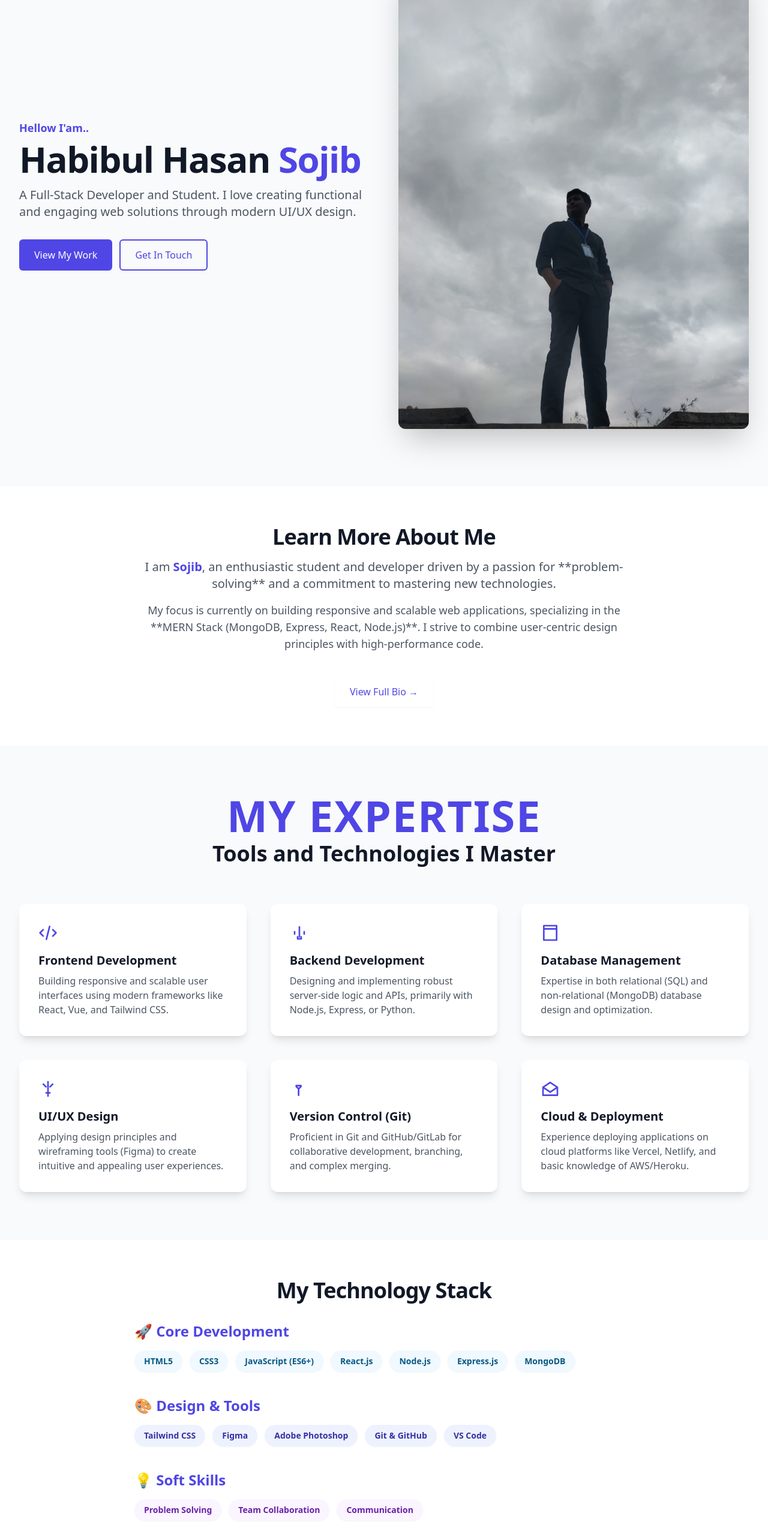
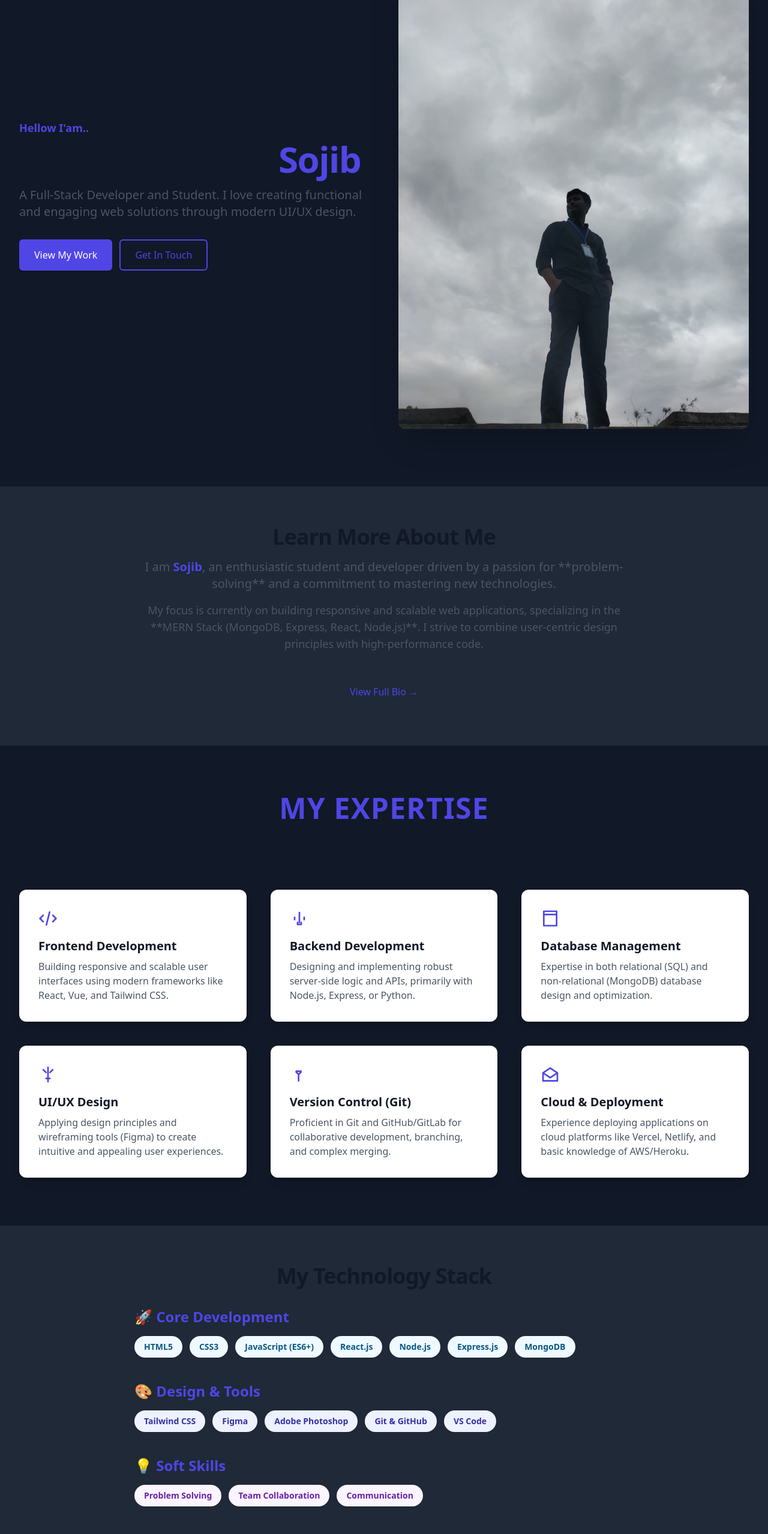
Before and after one commit to sojib215/Portfolio, a website: page index.html in a window 1280 px wide. Shown: the part 240-2797 px from the top of the page at 60% size. Drawn offline with nearby package versions, Linux system fonts and the light colour scheme.

Commit message:
fixed index

```diff
--- a/index.html
+++ b/index.html
@@ -38,15 +38,12 @@
 </head>
 <body class="bg-gray-900 ">
     <div id="navbar-placeholder"></div>
-    <section id="hero-banner" class="bg-gray-50 dark:bg-gray-900 py-16 md:py-24 overflow-hidden">
+
+    <section id="hero-banner" class="bg-gray-900 py-16 md:py-24 overflow-hidden">
         <div class="max-w-7xl mx-auto px-4 sm:px-6 lg:px-8">
             <div class="lg:flex lg:items-center lg:justify-between gap-12">
 
-                <div
-                    class="lg:w-1/2 mb-10 lg:mb-0 section-animate"
-                    data-animation="fade-in-right"
-                    style="--animation-delay: 0.1s;"
-                >
+                <div class="lg:w-1/2 mb-10 lg:mb-0 section-animate" data-animation="fade-in-right"style="--animation-delay: 0.1s;">
                     <p
                         class="text-lg font-semibold text-indigo-600 dark:text-indigo-400 mb-2 section-animate"
                         data-animation="fade-in-up"
@@ -64,12 +61,7 @@
                             Habibul Hasan <span class="text-indigo-600 dark:text-indigo-400">Sojib</span>
                         </span>
                     </h1>
-
-                    <p
-                        class="mt-4 text-xl text-gray-600 dark:text-gray-300 section-animate"
-                        data-animation="fade-in-up"
-                        style="--animation-delay: 0.7s;"
-                    >
+                    <p class="mt-4 text-xl text-gray-600 dark:text-gray-300 section-animate"data-animation="fade-in-up"style="--animation-delay: 0.7s;">
                         A Full-Stack Developer and Student. I love creating functional and engaging web solutions through modern UI/UX design.
                     </p>
 
@@ -107,7 +99,7 @@
         </div>
     </section>
 
-<section id="about" class="py-16 bg-white dark:bg-gray-800">
+    <section id="about" class="py-16 bg-gray-800">
         <div class="max-w-4xl mx-auto px-4 sm:px-6 lg:px-8 text-center">
 
             <h2
@@ -147,12 +139,12 @@
         </div>
     </section>
 
-<section id="skills" class="py-20 bg-gray-50 dark:bg-gray-900">
+    <section id="skills" class="py-20 bg-gray-900">
         <div class="max-w-7xl mx-auto px-4 sm:px-6 lg:px-8">
 
             <div class="text-center mb-16">
                 <p
-                    class="text-7xl font-semibold text-indigo-600 dark:text-indigo-400 tracking-wide uppercase section-animate"
+                    class="text-5xl font-semibold text-indigo-600 dark:text-indigo-400 tracking-wide uppercase section-animate"
                     data-animation="fade-in-up"
                     style="--animation-delay: 0.1s;"
                 >
@@ -294,7 +286,7 @@
     </section>
     <!-- Skill section  -->
 
-    <section id="skills-details" class="py-16 bg-white dark:bg-gray-800">
+    <section id="skills-details" class="py-16 bg-gray-800">
     <div class="max-w-4xl mx-auto px-4 sm:px-6 lg:px-8">
         <h2
             class="text-3xl font-bold tracking-tight text-gray-900 dark:text-white sm:text-4xl mb-8 text-center section-animate"
@@ -365,7 +357,7 @@
 
 <!-- Revewt to previous claints  -->
 
-<section id="testimonials" class="py-20 bg-gray-50 dark:bg-gray-900">
+<section id="testimonials" class="py-20 bg-gray-900">
     <div class="max-w-7xl mx-auto px-4 sm:px-6 lg:px-8">
 
         <div class="text-center mb-16">
@@ -483,7 +475,7 @@
 
     <!-- From  -->
 
-    <section id="contact-form" class="py-16 md:py-24 bg-gray-50 dark:bg-gray-900">
+    <section id="contact-form" class="py-16 md:py-24 bg-gray-900">
     <div class="max-w-4xl mx-auto px-4 sm:px-6 lg:px-8">
 
         <div class="text-center mb-12">
@@ -650,6 +642,10 @@
     </svg>
 </button>
 
+
+
+
+
     <script src="script.js"></script>
 </body>
 </html>
--- a/package.json
+++ b/package.json
@@ -1,5 +1,9 @@
 {
   "devDependencies": {
     "prettier": "3.6.2"
+  },
+  "dependencies": {
+    "@tailwindcss/cli": "^4.1.17",
+    "tailwindcss": "^4.1.17"
   }
 }
--- a/style.css
+++ b/style.css
@@ -1,3 +1,4 @@
+
 /* Navbar fixed */
 nav {
   position: fixed;
```
Also changed, not shown: 1 other file.
